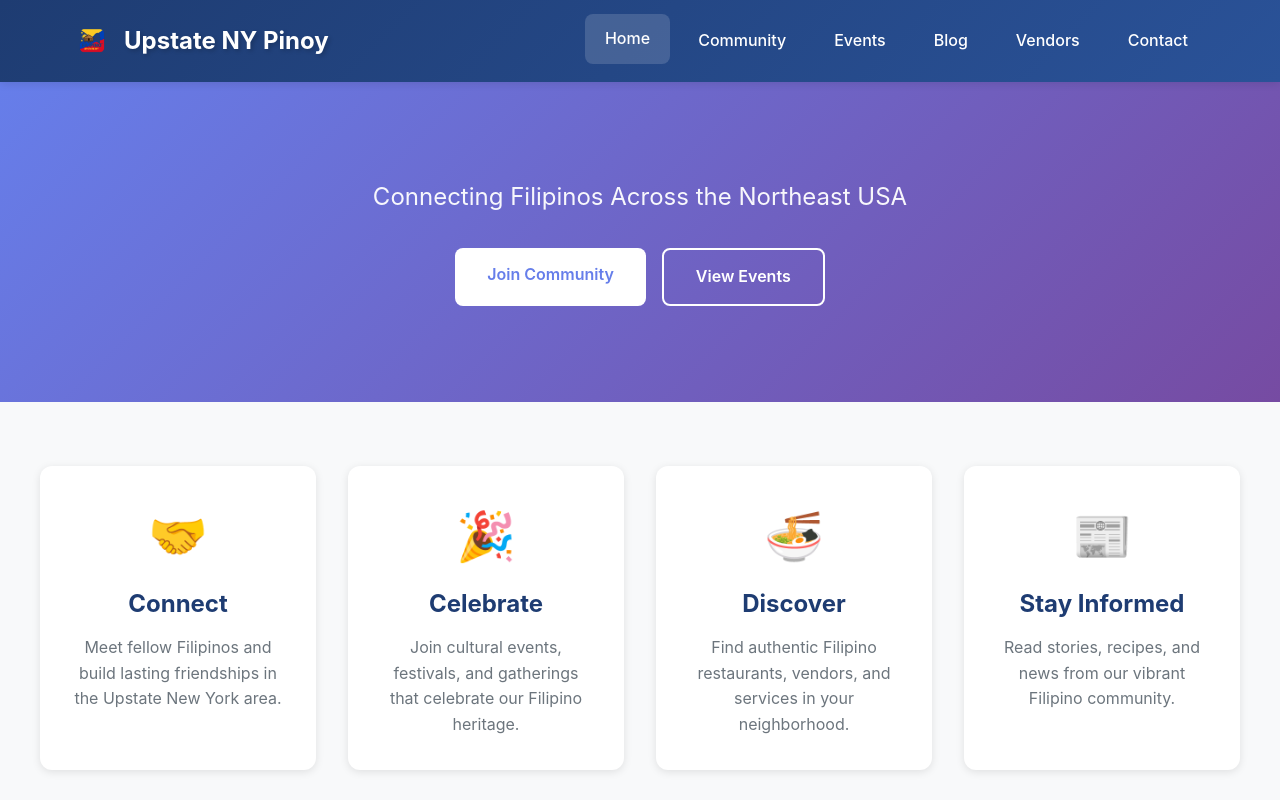
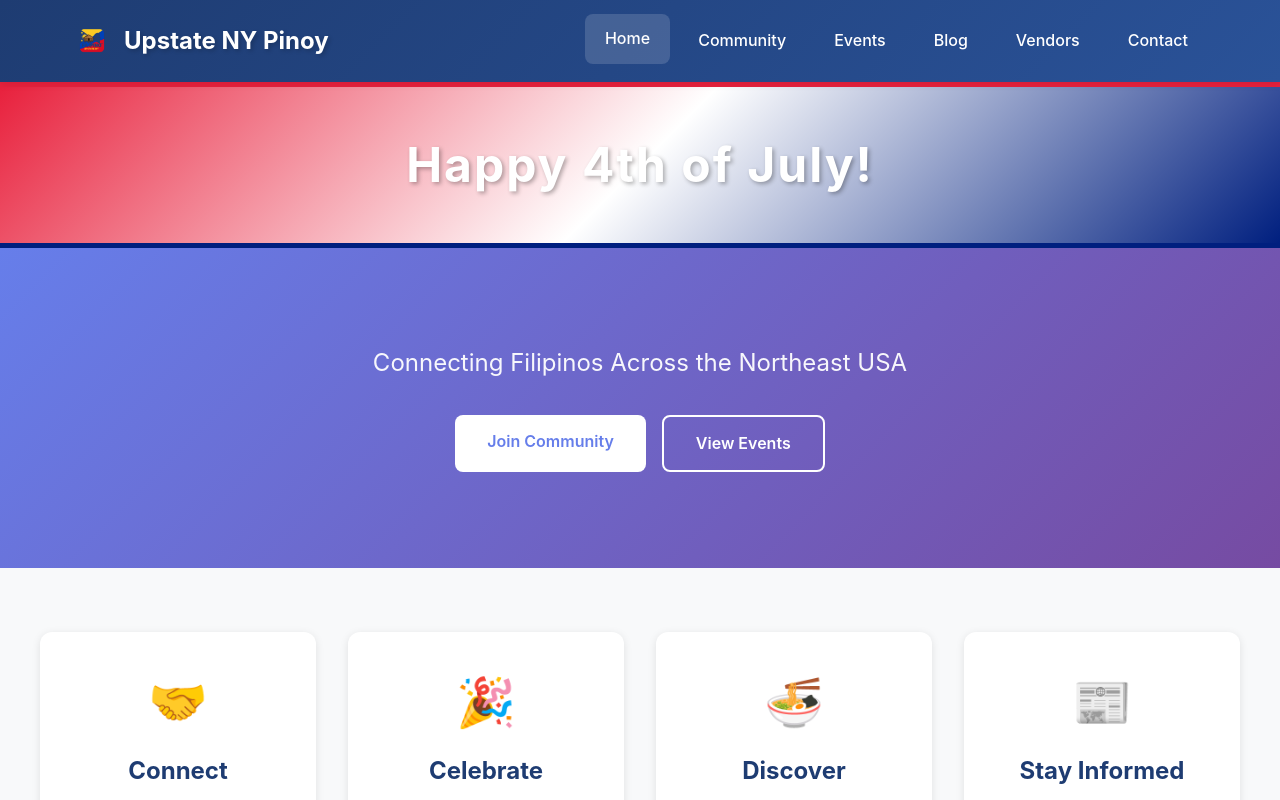
Before and after one commit to jzon-03/upstate-pinoy-website, an Angular app: page /home in a window 1280 px wide. Shown: the top 800 px of the page. Built offline with nearby package versions, Linux system fonts and the light colour scheme.

Commit message:
add 4th of july

```diff
--- a/src/app/app.css
+++ b/src/app/app.css
@@ -0,0 +1,25 @@
+.fourth-of-july {
+  background: linear-gradient(135deg, #e8213d 0%, #ffffff 50%, #001f7f 100%);
+  color: #ffffff;
+  text-shadow: 2px 2px 4px rgba(0, 0, 0, 0.3);
+  padding: 40px 20px;
+  text-align: center;
+  font-size: 48px;
+  font-weight: bold;
+  letter-spacing: 2px;
+  border-top: 5px solid #e8213d;
+  border-bottom: 5px solid #001f7f;
+  animation: celebrate 1s ease-in-out;
+  box-shadow: 0 8px 16px rgba(0, 0, 0, 0.2);
+}
+
+@keyframes celebrate {
+  0% {
+    transform: scale(0.95) translateY(-10px);
+    opacity: 0;
+  }
+  100% {
+    transform: scale(1) translateY(0);
+    opacity: 1;
+  }
+}
--- a/src/app/app.html
+++ b/src/app/app.html
@@ -1,2 +1,5 @@
 <app-navigation />
+<div class="fourth-of-july">
+    Happy 4th of July!
+</div>
 <router-outlet />
```
Also changed, not shown: 1 other file (tests, documents, lock files or other folders).
